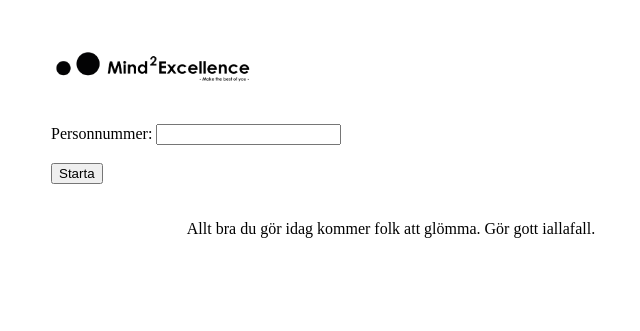
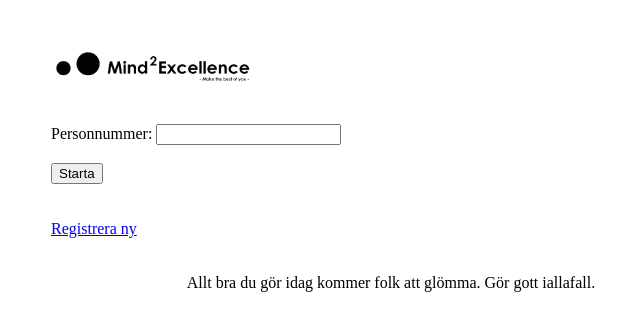
Before and after one commit to sp2danny/LMS, a PHP site: page /login.php in a window 1280 px wide. Shown: the top 331 px of the page, without its empty margins (249-889 px from the left). Run offline with PHP 8.4, Linux system fonts and the light colour scheme.

Commit message:
Update login.php

```diff
--- a/src/login.php
+++ b/src/login.php
@@ -59,6 +59,8 @@ echo '<input type="submit" value="' . 'Starta' . '">' . $eol;
 
 echo '</form>' . $eol;
 
+echo '<br><br><a href="nypers.php"> Registrera ny </a><br>' . $eol;
+
 $n = count($dagens);
 if ($n > 0) {
 	$i = rand(0, $n-1);
```
